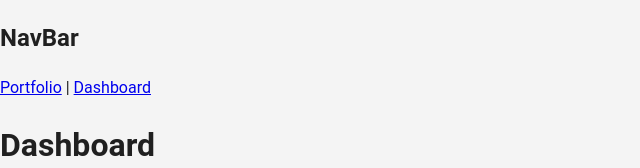
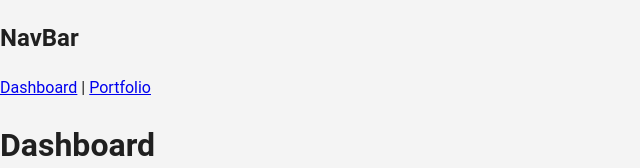
Before and after one commit to ethanh-roe/stock-ai, a React app in the folder Frontend/: page / in a window 1280 px wide. Shown: the top 168 px of the page, without its empty margins (0-640 px from the left). Built offline with nearby package versions, Linux system fonts and the light colour scheme; the HTML template or start-up script is replaced by a standard one.

Commit message:
Reordered links

```diff
--- a/Frontend/src/pages/navbar/navbar.tsx
+++ b/Frontend/src/pages/navbar/navbar.tsx
@@ -6,8 +6,8 @@ const NavBar = () => {
             <nav>
                 <h1>NavBar</h1>
 
-                <Link to="/portfolio">Portfolio</Link>{" | "}
-                <Link to="/">Dashboard</Link>
+                <Link to="/app">Dashboard</Link>{" | "}
+                <Link to="/app/portfolio">Portfolio</Link>
             </nav>
         </>
     )
```
